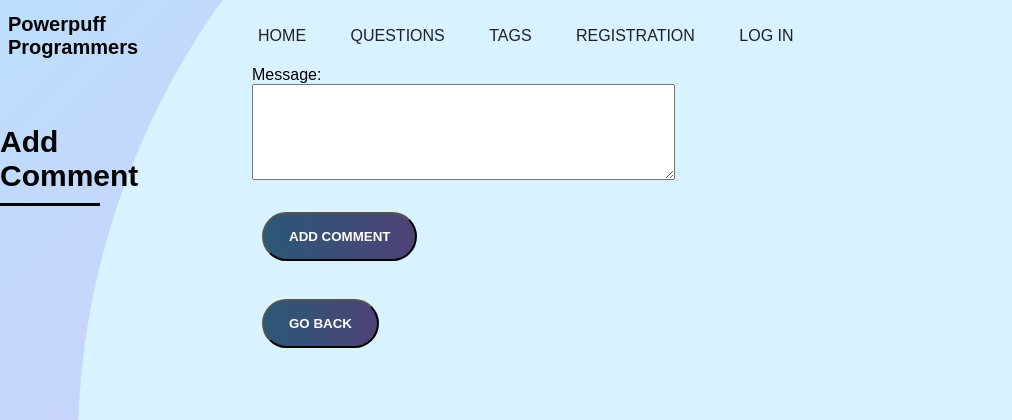
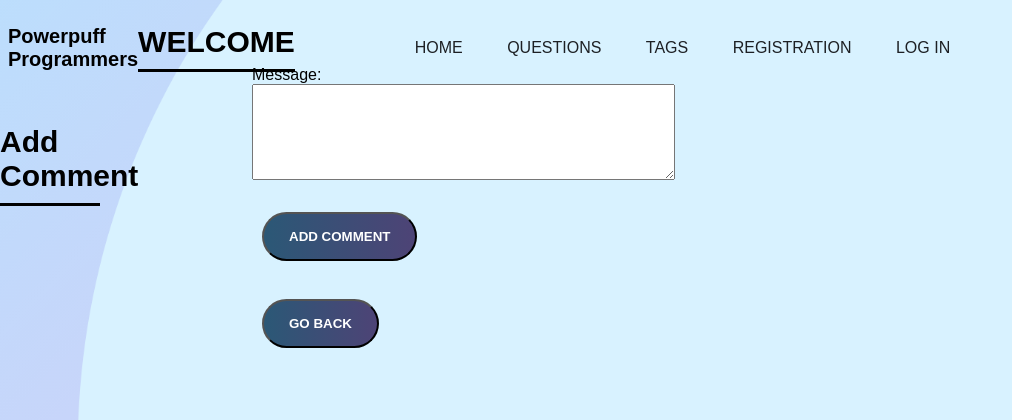
Before and after one commit to CodecoolGlobal/ask-mate-3-python-Guszti9, a Flask app: page /answer/1/new-comment in a window 1280 px wide. Shown: the top 420 px of the page, without its empty margins (0-1012 px from the left). Run offline with Flask 2, Linux system fonts and the light colour scheme.

Commit message:
Give a greeting message to the one who is logged in

```diff
--- a/templates/layout.html
+++ b/templates/layout.html
@@ -8,6 +8,7 @@
 <body>
         <div class="navbar">
             <h1>Powerpuff <br>Programmers</h1>
+            <h2>WELCOME {{ session['username'] }}</h2>
             <nav>
                 <ul>
                     <li><a href="{{ url_for('home') }}">Home</a></li>
```
